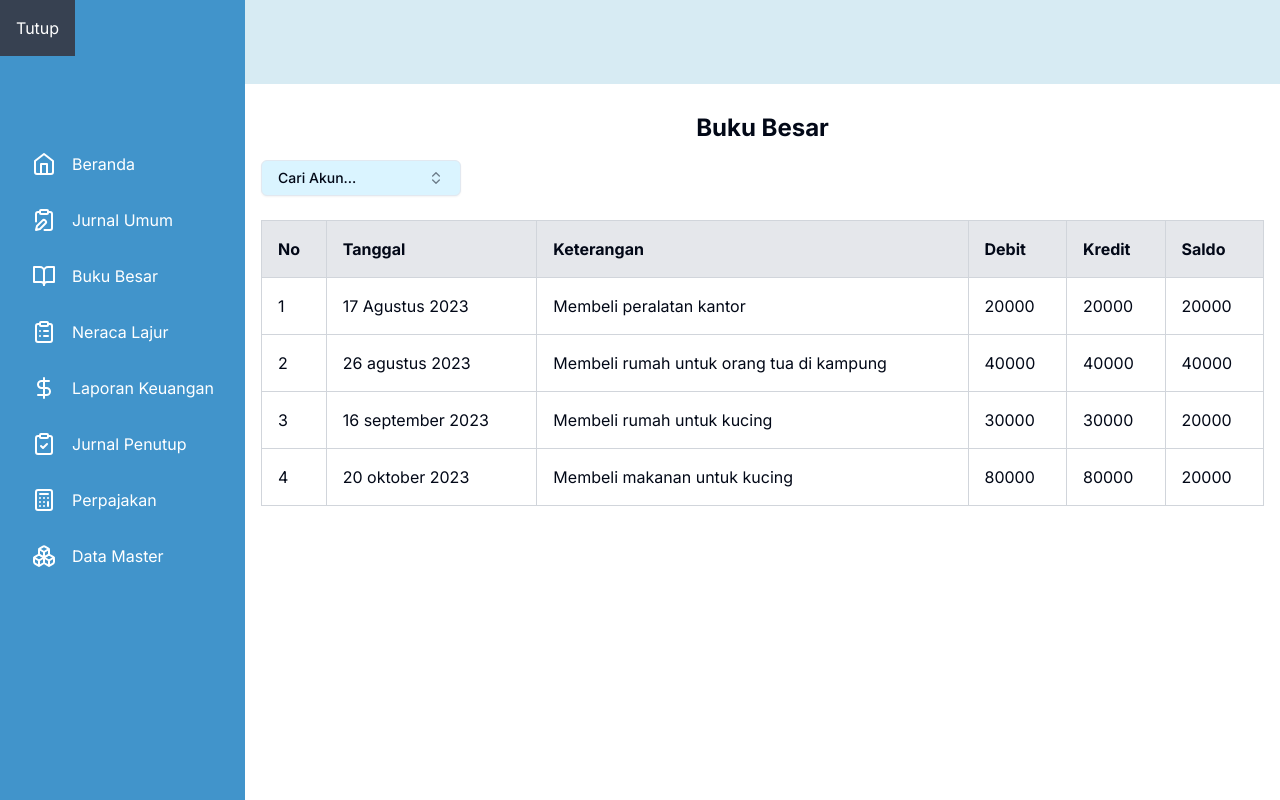
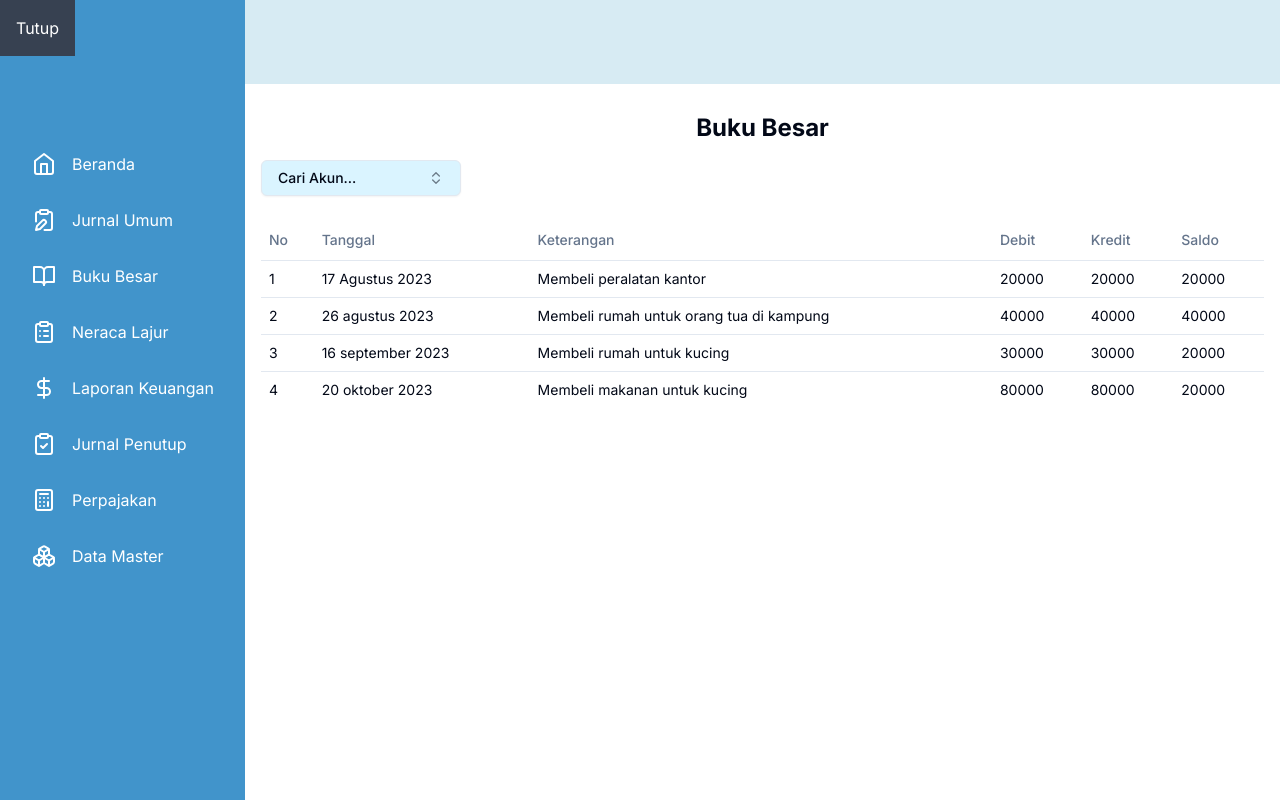
Before and after one commit to SIABDES/siabdes-web, a Next.js app: page /ledger in a window 1280 px wide. Built offline with nearby package versions, Linux system fonts and the light colour scheme.

Commit message:
connect general journal to db

```diff
--- a/app/api/journals/[journal_id]/details/route.ts
+++ b/app/api/journals/general-journal/route.ts
@@ -1,21 +1,16 @@
-import { authOptions } from "@/app/api/auth/[...nextauth]/route";
-import { getServerSession } from "next-auth";
-import { getSession } from "next-auth/react";
+import { authOptions } from '@/app/api/auth/[...nextauth]/route';
+import { getServerSession } from 'next-auth';
+import { getSession } from 'next-auth/react';
 
-export async function GET(
-  request: Request,
-  { params }: { params: { journal_id: string } }
-) {
-  const { journal_id } = params;
-
+export async function GET(request: Request) {
   const session = await getServerSession(authOptions);
 
   const res = await fetch(
-    `http://localhost:8080/api/v1/journals/${journal_id}`,
+    `http://localhost:8080/api/v1/journals?category=GENERAL`,
     {
-      method: "GET",
+      method: 'GET',
       headers: {
-        "Content-Type": "application/json",
+        'Content-Type': 'application/json',
         Authorization: `Bearer ${session?.backendTokens.accessToken}`,
       },
     }
--- a/app/general-journal/page.tsx
+++ b/app/general-journal/page.tsx
@@ -1,97 +1,103 @@
 'use client';
 
-import React, { useEffect, useState } from 'react';
+import React from 'react';
 import Layout from '@/components/layout/layout';
-import ClickableTable from '@/components/table/clickable-table';
-import { useRouter } from 'next/navigation';
-import { Button } from '@/components/ui/button';
-import Link from 'next/link';
-import { useSession } from 'next-auth/react';
+import { TableComponent } from '@/components/table/table';
+import { useGetGeneralJournal } from '@/hooks/journals/useGetGeneralJournal';
 
-interface MappedJournal {
-  No: number;
-  'Tanggal Transaksi': string;
-  'Deskripsi Transaksi': string;
-  id: string;
-}
-
-interface Journal {
-  id: string;
-  description: string;
-  occuredAt: string;
-  evidence: string;
-  data_transactions: any[];
-}
-
-export default function GeneralJournal() {
-  const router = useRouter();
-  const [tableData, setTableData] = useState<Journal[]>([]);
-  const { data: session } = useSession();
-
-  useEffect(() => {
-    if (session) {
-      const fetchData = async () => {
-        try {
-          const response = await fetch(
-            'http://localhost:8080/api/v1/general_journals',
-            {
-              headers: {
-                Authorization: `Bearer ${session.backendTokens.accessToken}`,
-                'Content-Type': 'application/json',
-              },
-            }
-          );
-
-          if (response.ok) {
-            const result = await response.json();
-
-            const journals = result.data.journals || [];
-            console.log(journals);
-            setTableData(journals);
-          } else {
-            console.error('Gagal mengambil data dari API');
-          }
-        } catch (error) {
-          console.error('Error:', error);
-        }
-      };
-
-      fetchData();
-    }
-  }, [session]);
-
-  const handleRowClick = (journal_id: string) => {
-    router.push(`/general-journal/${journal_id}/details/`);
-  };
-
-  const tableHeaders = ['No', 'Tanggal Transaksi', 'Deskripsi Transaksi'];
-  const mappedTableData: MappedJournal[] = tableData.map((journal, index) => ({
-    No: index + 1,
-    'Tanggal Transaksi': new Date(journal.occuredAt).toLocaleDateString(
-      'id-ID',
-      {
-        day: 'numeric',
-        month: 'long',
-        year: 'numeric',
-      }
-    ),
-    'Deskripsi Transaksi': journal.description,
-    id: journal.id,
-  }));
-
+export default function Generaljournal() {
+  const journal = useGetGeneralJournal();
   return (
     <Layout>
-      <div>
-        <h1 className="text-2xl font-bold mb-4 text-center">Jurnal Umum</h1>
-        <Link href="/general-journal/add-journal">
-          <Button className="mb-4">Tambah</Button>
-        </Link>
-        <ClickableTable
-          headers={tableHeaders}
-          data={mappedTableData}
-          onRowClick={(rowData) => handleRowClick(rowData.id)}
-        />
-      </div>
+      <TableComponent
+        onRowClick={() => {
+          console.log('row clicked');
+        }}
+        data={journal.data ?? [{}]}
+      ></TableComponent>
     </Layout>
   );
 }
+
+// 'use client';
+
+// import React, { useEffect, useState } from 'react';
+// import Layout from '@/components/layout/layout';
+// import ClickableTable from '@/components/table/clickable-table';
+// import { useRouter } from 'next/navigation';
+// import { Button } from '@/components/ui/button';
+// import Link from 'next/link';
+// import { useSession } from 'next-auth/react';
+
+// export default function GeneralJournal() {
+//   const router = useRouter();
+//   const [tableData, setTableData] = useState<Journal[]>([]);
+//   const { data: session } = useSession();
+
+//   useEffect(() => {
+//     if (session) {
+//       const fetchData = async () => {
+//         try {
+//           const response = await fetch(
+//             'http://localhost:8080/api/v1/general_journals',
+//             {
+//               headers: {
+//                 Authorization: `Bearer ${session.backendTokens.accessToken}`,
+//                 'Content-Type': 'application/json',
+//               },
+//             }
+//           );
+
+//           if (response.ok) {
+//             const result = await response.json();
+
+//             const journals = result.data.journals || [];
+//             console.log(journals);
+//             setTableData(journals);
+//           } else {
+//             console.error('Gagal mengambil data dari API');
+//           }
+//         } catch (error) {
+//           console.error('Error:', error);
+//         }
+//       };
+
+//       fetchData();
+//     }
+//   }, [session]);
+
+//   const handleRowClick = (journal_id: string) => {
+//     router.push(`/general-journal/${journal_id}/details/`);
+//   };
+
+//   const tableHeaders = ['No', 'Tanggal Transaksi', 'Deskripsi Transaksi'];
+//   const mappedTableData: MappedJournal[] = tableData.map((journal, index) => ({
+//     No: index + 1,
+//     'Tanggal Transaksi': new Date(journal.occuredAt).toLocaleDateString(
+//       'id-ID',
+//       {
+//         day: 'numeric',
+//         month: 'long',
+//         year: 'numeric',
+//       }
+//     ),
+//     'Deskripsi Transaksi': journal.description,
+//     id: journal.id,
+//   }));
+
+//   return (
+//     <Layout>
+//       <div>
+//         <h1 className="text-2xl font-bold mb-4 text-center">Jurnal Umum</h1>
+//         <Link href="/general-journal/add-journal">
+//           <Button className="mb-4">Tambah</Button>
+//         </Link>
+//         <ClickableTable
+//           headers={tableHeaders}
+//           data={mappedTableData}
+//           onRowClick={(rowData) => handleRowClick(rowData.id)}
+//         />
+//       </div>
+//     </Layout>
+//   );
+// }
--- a/app/ledger/page.tsx
+++ b/app/ledger/page.tsx
@@ -2,19 +2,11 @@
 
 import React from 'react';
 import Layout from '@/components/layout/layout';
-import Table from '@/components/table/table';
+import { TableComponent } from '@/components/table/table';
 import { Button } from '@/components/ui/button';
 import { Combobox } from '@/components/ui/combobox';
 
 export default function Ledger() {
-  const tableHeaders = [
-    'No',
-    'Tanggal',
-    'Keterangan',
-    'Debit',
-    'Kredit',
-    'Saldo',
-  ];
   const tableData = [
     {
       No: '1',
@@ -55,7 +47,7 @@ export default function Ledger() {
       <div>
         <h1 className="text-2xl font-bold mb-4 text-center">Buku Besar</h1>
         <Combobox />
-        <Table headers={tableHeaders} data={tableData} />
+        <TableComponent data={tableData} />
       </div>
     </Layout>
   );
--- a/components/table/table.tsx
+++ b/components/table/table.tsx
@@ -1,40 +1,84 @@
-import React from 'react';
+import {
+  Table,
+  TableBody,
+  TableCell,
+  TableHead,
+  TableHeader,
+  TableRow,
+} from '@/components/ui/table';
 
 interface TableProps {
-  headers: string[];
-  data: any[];
+  data: Record<string, React.ReactNode>[];
+  onRowClick?: () => void;
 }
 
-const Table: React.FC<TableProps> = ({ headers, data }) => {
+export const TableComponent: React.FC<TableProps> = ({
+  onRowClick,
+  data = [{}],
+}) => {
+  const headers = Object.keys(data[0]);
+
   return (
-    <div className="overflow-x-auto">
-      <table className="table-auto min-w-full border-collapse border border-gray-300">
-        <thead>
-          <tr>
-            {headers.map((header, index) => (
-              <th
-                key={index}
-                className="p-4 text-left bg-gray-200 font-bold border border-gray-300"
-              >
-                {header}
-              </th>
-            ))}
-          </tr>
-        </thead>
-        <tbody>
-          {data.map((row, rowIndex) => (
-            <tr key={rowIndex}>
-              {headers.map((header, colIndex) => (
-                <td key={colIndex} className="p-4 border border-gray-300">
-                  {row[header]}
-                </td>
+    <Table>
+      <TableHeader>
+        <TableRow>
+          {headers.map((header) => (
+            <TableHead key={header}>{header}</TableHead>
+          ))}
+        </TableRow>
+      </TableHeader>
+      <TableBody>
+        {data.map((row, index) => {
+          return (
+            <TableRow key={index.toString()} onClick={onRowClick}>
+              {Object.values(row).map((value, index) => (
+                <TableCell key={`${value}-${index}`}>{value}</TableCell>
               ))}
-            </tr>
-          ))}
-        </tbody>
-      </table>
-    </div>
+            </TableRow>
+          );
+        })}
+      </TableBody>
+    </Table>
   );
 };
 
-export default Table;
+// import React from 'react';
+
+// interface TableProps {
+//   headers: string[];
+//   data: any[];
+// }
+
+// const Table: React.FC<TableProps> = ({ headers, data }) => {
+//   return (
+//     <div className="overflow-x-auto">
+//       <table className="table-auto min-w-full border-collapse border border-gray-300">
+//         <thead>
+//           <tr>
+//             {headers.map((header, index) => (
+//               <th
+//                 key={index}
+//                 className="p-4 text-left bg-gray-200 font-bold border border-gray-300"
+//               >
+//                 {header}
+//               </th>
+//             ))}
+//           </tr>
+//         </thead>
+//         <tbody>
+//           {data.map((row, rowIndex) => (
+//             <tr key={rowIndex}>
+//               {headers.map((header, colIndex) => (
+//                 <td key={colIndex} className="p-4 border border-gray-300">
+//                   {row[header]}
+//                 </td>
+//               ))}
+//             </tr>
+//           ))}
+//         </tbody>
+//       </table>
+//     </div>
+//   );
+// };
+
+// export default Table;
--- /dev/null
+++ b/hooks/journals/useGetGeneralJournal.ts
@@ -0,0 +1,44 @@
+import { GeneralJournalType } from '@/types/journals';
+import { GeneralJournalResponse } from '@/types/journals/response';
+import { useQuery } from '@tanstack/react-query';
+import axios from 'axios';
+
+export function useGetGeneralJournal() {
+  type BackendResponseSchema = {
+    data: {
+      statusCode: number;
+      message: string;
+      data: GeneralJournalResponse;
+    };
+  };
+
+  const getGeneralJournal = useQuery({
+    queryKey: ['general-journal'],
+    queryFn: async () => {
+      const response = await axios.get<BackendResponseSchema>(
+        `/api/journals/general-journal`
+      );
+      const responseData = response.data;
+      const result = responseData.data.data;
+
+      const journals: Record<string, React.ReactNode>[] = result.journals.map(
+        (journal: GeneralJournalType, index: number) => {
+          return {
+            No: index + 1,
+            'Tanggal Transaksi': new Date(
+              journal.occured_at
+            ).toLocaleDateString('id-ID', {
+              day: 'numeric',
+              month: 'long',
+              year: 'numeric',
+            }),
+            Deskripsi: journal.description,
+          };
+        }
+      );
+      return journals ?? [];
+    },
+  });
+
+  return getGeneralJournal;
+}
--- a/types/journals/general-journal.ts
+++ b/types/journals/general-journal.ts
@@ -1,4 +1,4 @@
-import { JournalCategoryType } from ".";
+import { JournalCategoryType } from '.';
 
 export type GeneralJournalTransactionType = {
   account_id: number;
@@ -10,7 +10,7 @@ export type GeneralJournalType = {
   id: string;
   category: JournalCategoryType;
   description: string;
+  occured_at: Date | string;
   evidence: string;
-  occured_at: Date | string;
   data_transactions: GeneralJournalTransactionType[];
 };
--- a/types/journals/response.ts
+++ b/types/journals/response.ts
@@ -1,3 +1,7 @@
-import { GeneralJournalType } from ".";
+import { GeneralJournalType } from '.';
 
 export type GeneralJournalDetailsResponse = GeneralJournalType;
+
+export type GeneralJournalResponse = {
+  journals: GeneralJournalType[];
+};
```
